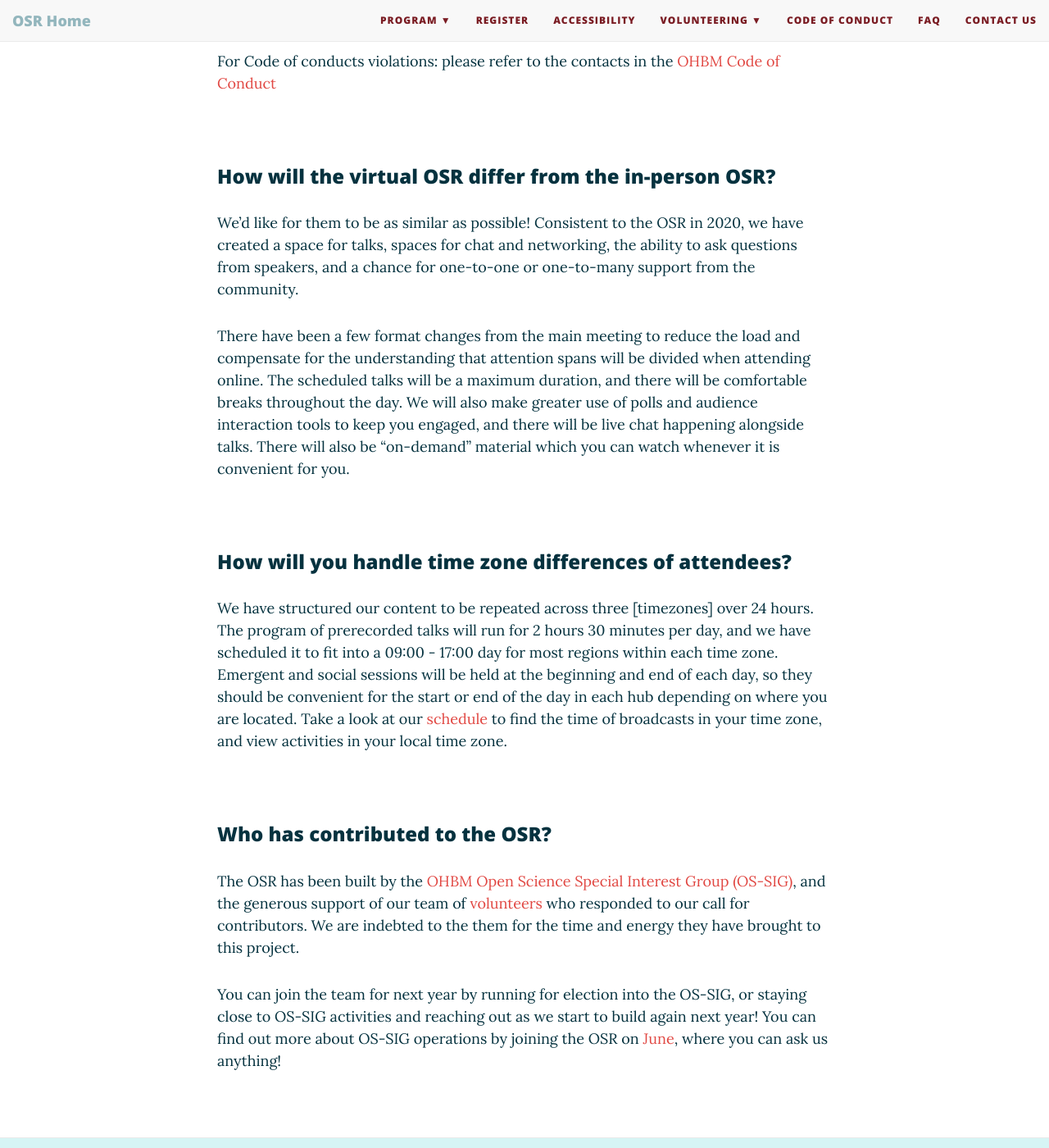
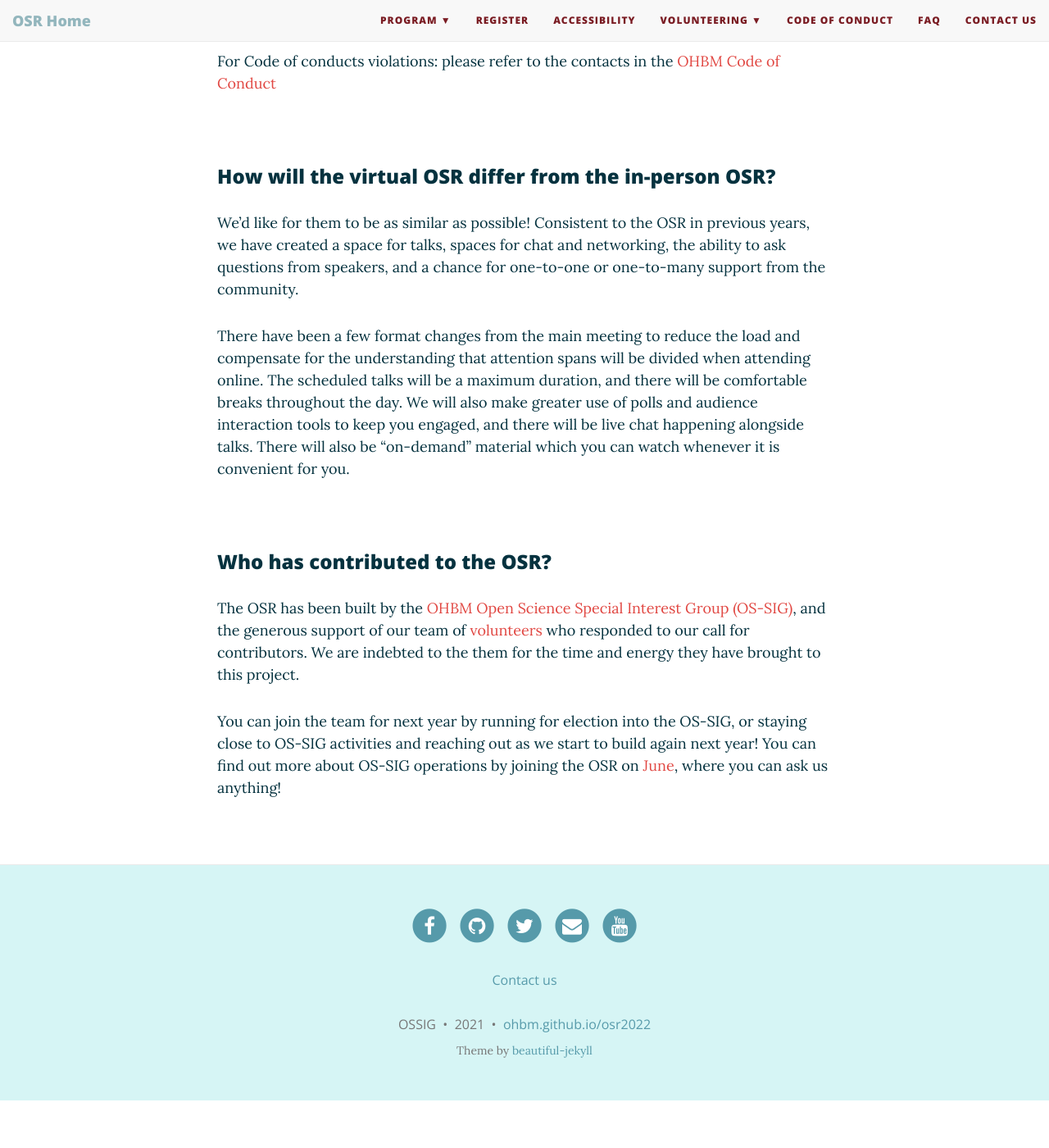
Before and after one commit to ohbm/osr2023, a Jekyll site: the page built from faq.md, in a window 1280 px wide and 1400 px high, scrolled down 3044 px. Shown: the whole window at 82% size. Built offline with Jekyll 4.4.1, drawn with Linux system fonts in a browser that asks for light colours; nearby versions of some CDN libraries; after the commit the page ends 4386 px from its top, so only the background shows below that; some of the changed text lies outside the part shown.

Commit message:
updated
update 'time-zones' once the schedule is set!

```diff
--- a/faq.md
+++ b/faq.md
@@ -33,7 +33,7 @@
 
 <div id='whovisit'></div><br>
 ### Who can participate in the OSR?
-Anyone can participate in the OSR! Our content is scheduled to minimise clashes with live material being presented in the main meeting, and our content will be repeated three times every 24 hours at different timezones (The americas, Europ, and Asia) so you can join at a time convenient for you.
+Anyone can participate in the OSR! Our content is scheduled to minimise clashes with live material being presented in the main meeting, and our content will be repeated twice times every 24 hours at different timezones (Americas/Europe, and Europe/Asia) so you can join at a time convenient for you.
 
 **You must register for the OSR to obtain the details to connect to the discussions.** Registration for the OSR is included with the main meeting if you are attending the full <a href="https://www.humanbrainmapping.org/i4a/pages/index.cfm?pageid=3958">OHMB program</a>. Details for how to join the OSR will be provided in the OHBM meeting virtual platform.
 
@@ -41,7 +41,7 @@
 
 <div id='attend'></div><br>
 ### Do I have to travel to participate in the OSR?
-Short answer - No! This year we will be virtual only, and you can attend from anywhere with an internet connection and access to a web browser.
+This year as OHBM, we will be hybrid. You can attend any OSSIG event either in Glasgow or from anywhere with an internet connection and access to a web browser.
 
 <div id='when'></div><br>
 ### When will I know if I have been accepted to present in the OSR?
@@ -67,13 +67,13 @@
 
 <div id='virtual'></div><br>
 ### How will the virtual OSR differ from the in-person OSR?
-We'd like for them to be as similar as possible! Consistent to the OSR in 2020, we have created a space for talks, spaces for chat and networking, the ability to ask questions from speakers, and a chance for one-to-one or one-to-many support from the community.
+We'd like for them to be as similar as possible! Consistent to the OSR in previous years, we have created a space for talks, spaces for chat and networking, the ability to ask questions from speakers, and a chance for one-to-one or one-to-many support from the community.
 
 There have been a few format changes from the main meeting to reduce the load and compensate for the understanding that attention spans will be divided when attending online. The scheduled talks will be a maximum duration, and there will be comfortable breaks throughout the day. We will also make greater use of polls and audience interaction tools to keep you engaged, and there will be live chat happening alongside talks. There will also be "on-demand" material which you can watch whenever it is convenient for you.
 
-<div id='time-zones'></div><br>
+<!-- <div id='time-zones'></div><br>
 ### How will you handle time zone differences of attendees?
-We have structured our content to be repeated across three [timezones] over 24 hours. The program of prerecorded talks will run for 2 hours 30 minutes per day, and we have scheduled it to fit into a 09:00 - 17:00 day for most regions within each time zone. Emergent and social sessions will be held at the beginning and end of each day, so they should be convenient for the start or end of the day in each hub depending on where you are located. Take a look at our [schedule](schedule.html) to find the time of broadcasts in your time zone, and view activities in your local time zone.
+We have structured our content to be repeated across two [timezones] over 24 hours. The program of prerecorded talks will run for 2 hours 30 minutes per day, and we have scheduled it to fit into a 09:00 - 17:00 day for most regions within each time zone. Emergent and social sessions will be held at the beginning and end of each day, so they should be convenient for the start or end of the day in each hub depending on where you are located. Take a look at our [schedule](schedule.html) to find the time of broadcasts in your time zone, and view activities in your local time zone. -->
 
 <div id='contributors'></div><br>
 ### Who has contributed to the OSR?
```
